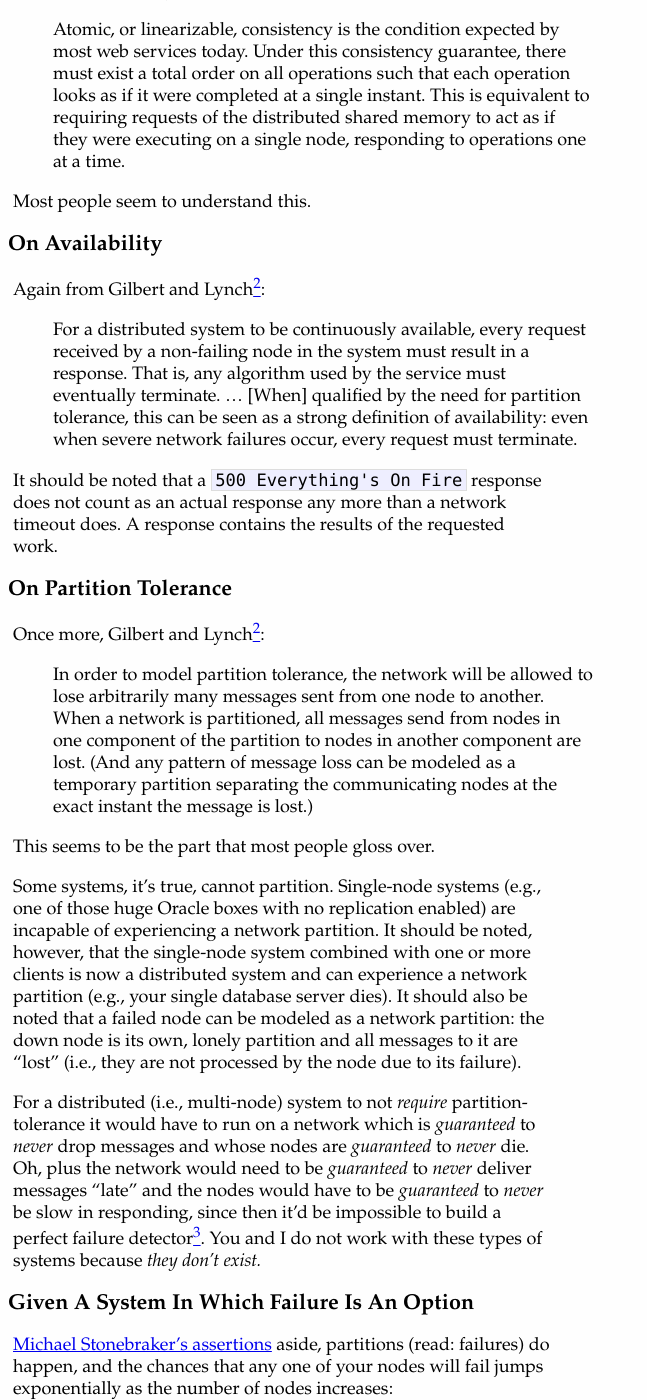
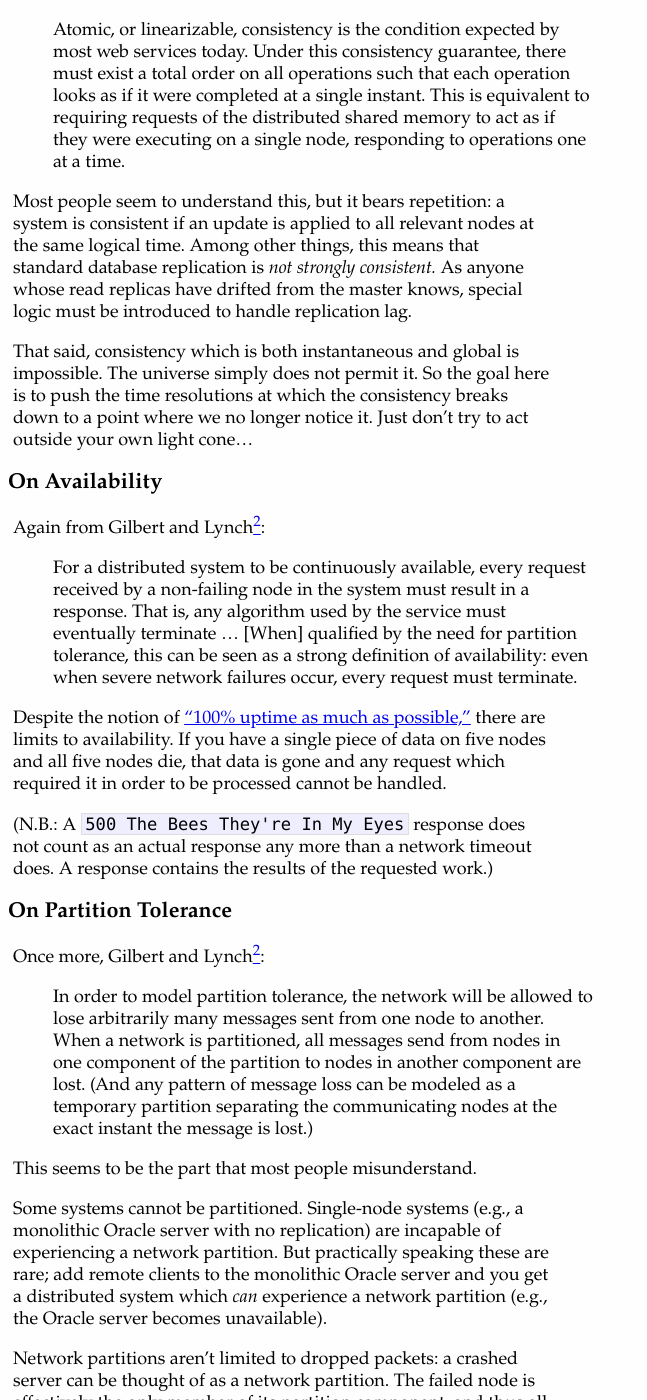
Before and after one commit to prahaladbelavadi/codahale.com, a Jekyll site: the page built from _posts/2010-10-07-you-cant-sacrifice-partition-tolerance.md, in a window 1280 px wide and 1400 px high, scrolled down 679 px. Shown: the whole window, without its empty margins (0-647 px from the left). Built offline with Jekyll 4.4.1, drawn with Linux system fonts in a browser that asks for light colours; Markdown is read by kramdown in place of the engine named in the settings; some of the changed text lies outside the part shown.

Commit message:
More updates.

```diff
--- a/_posts/2010-10-05-you-cant-sacrifice-partition-tolerance.md
+++ b/_posts/2010-10-07-you-cant-sacrifice-partition-tolerance.md
@@ -19,8 +19,8 @@
 he laid out his famous CAP Theorem: *a shared-data system can have at most two
 of the three following properties: **C**onsistency, **A**vailability, and
 tolerance to network **P**artitions.* In 2002, Gilbert and
-Lynch[<sup>2</sup>](#ft2) converted "Brewer's conjecture" into a formal
-definition with a formal proof. As far as I can tell, it's been misunderstood
+Lynch[<sup>2</sup>](#ft2) converted "Brewer's conjecture" into a more formal
+definition with an informal proof. As far as I can tell, it's been misunderstood
 ever since.
 
 So let's be clear on the terms we're using.
@@ -38,7 +38,16 @@
 > distributed shared memory to act as if they were executing on a single node,
 > responding to operations one at a time.
 
-Most people seem to understand this.
+Most people seem to understand this, but it bears repetition: a system is
+consistent if an update is applied to all relevant nodes at the same logical
+time. Among other things, this means that standard database replication is
+*not strongly consistent.* As anyone whose read replicas have drifted from the
+master knows, special logic must be introduced to handle replication lag.
+
+That said, consistency which is both instantaneous and global is impossible. The
+universe simply does not permit it. So the goal here is to push the time
+resolutions at which the consistency breaks down to a point where we no longer
+notice it. Just don't try to act outside your own light cone…
 
 
 On Availability
@@ -48,14 +57,19 @@
 
 > For a distributed system to be continuously available, every request received
 > by a non-failing node in the system must result in a response. That is, any
-> algorithm used by the service must eventually terminate. … [When] qualified by
+> algorithm used by the service must eventually terminate … [When] qualified by
 > the need for partition tolerance, this can be seen as a strong definition of
 > availability: even when severe network failures occur, every request must
 > terminate.
 
-It should be noted that a `500 Everything's On Fire` response does not count as
-an actual response any more than a network timeout does. A response contains the
-results of the requested work.
+Despite the notion of ["100% uptime as much as possible,"](http://blog.mongodb.org/post/381927266/what-about-durability)
+there are limits to availability. If you have a single piece of data on five
+nodes and all five nodes die, that data is gone and any request which required
+it in order to be processed cannot be handled.
+
+(N.B.: A `500 The Bees They're In My Eyes` response does not count as an actual
+response any more than a network timeout does. A response contains the results
+of the requested work.)
 
 
 On Partition Tolerance
@@ -70,24 +84,27 @@
 > modeled as a temporary partition separating the communicating nodes at the
 > exact instant the message is lost.)
 
-This seems to be the part that most people gloss over.
+This seems to be the part that most people misunderstand.
 
-Some systems, it's true, cannot partition. Single-node systems (e.g., one of
-those huge Oracle boxes with no replication enabled) are incapable of
-experiencing a network partition. It should be noted, however, that the
-single-node system combined with one or more clients is now a distributed system
-and can experience a network partition (e.g., your single database server dies).
-It should also be noted that a failed node can be modeled as a network
-partition: the down node is its own, lonely partition and all messages to it are
-"lost" (i.e., they are not processed by the node due to its failure).
+Some systems cannot be partitioned. Single-node systems (e.g., a monolithic
+Oracle server with no replication) are incapable of experiencing a network
+partition. But practically speaking these are rare; add remote clients to the
+monolithic Oracle server and you get a distributed system which *can* experience
+a network partition (e.g., the Oracle server becomes unavailable).
 
-For a distributed (i.e., multi-node) system to not *require* partition-tolerance
-it would have to run on a network which is *guaranteed* to *never* drop messages
-and whose nodes are *guaranteed* to *never* die. Oh, plus the network would need
-to be *guaranteed* to *never* deliver messages "late" and the nodes would have
-to be *guaranteed* to *never* be slow in responding, since then it'd be
-impossible to build a perfect failure detector[<sup>3</sup>](#ft3). You and I do
-not work with these types of systems because *they don't exist.*
+Network partitions aren't limited to dropped packets: a crashed server can be
+thought of as a network partition. The failed node is effectively the only
+member of its partition component, and thus all messages to it are "lost" (i.e.,
+they are not processed by the node due to its failure). Handling a crashed
+machine counts as partition-tolerance. (N.B.: A node which has gone offline is
+actually the easiest sort of failure to deal with—you're assured that the dead
+node is not giving incorrect responses to another component of your system.)
+
+For a distributed (i.e., multi-node) system to **not** require
+partition-tolerance it would have to run on a network which is *guaranteed to
+never drop messages* (or even deliver them late) and whose nodes are *guaranteed
+to never die*. You and I do not work with these types of systems because **they
+don't exist.**
 
 
 Given A System In Which Failure Is An Option
@@ -99,12 +116,15 @@
 
 *P(any failure) = 1 - P(individual node not failing)<sup>number of nodes</sup>*
 
-In a distributed system of any reasonable size, it is impossible to escape the
-requirement of failure recovery.
+If a single node has a 99.9% chance of not failing in a particular time period,
+a cluster of 40 has a 96.1% chance not failing. In other words, you've got
+around a 4% chance that *something* will go wrong. (And this is assuming that
+your failures are unrelated; in reality, they tend to cascade.)
 
 Therefore, the question you should be asking yourself is:
 
-> **In the event of failures, what do I sacrifice? Consistency? Or Availability?**
+> **In the event of failures, which will this system sacrifice? Consistency or
+> availability?**
 
 
 Choosing Consistency Over Availability
@@ -118,27 +138,27 @@
 of data whose "master" node is inside the partition component (like Membase).
 
 *This is perfectly reasonable.* There are plenty of things (atomic counters, for
-one) which are made much easier by strongly consistent systems. They are a
-perfectly valid type of tool for satisfying a particular set of business
-requirements.
+one) which are made much easier (or even possible) by strongly consistent
+systems. They are a perfectly valid type of tool for satisfying a particular set
+of business requirements.
 
 
 Choosing Availability Over Consistency
 --------------------------------------
 
-If the system chooses to provide Availability over Consistency in the presence
+If a system chooses to provide Availability over Consistency in the presence
 of partitions (all together now: failures), it will respond to all requests,
-potentially returning stale data on reads and potentially accepting conflicting
-writes. These inconsistencies are often resolved via causal ordering mechanisms
-like vector clocks and by application-specific conflict resolution procedures.
-(Dynamo systems usually offer both of these; Cassandra's timestamped
-Last-Writer-Wins conflict resolution being the main exception.)
+potentially returning stale reads and accepting conflicting writes. These
+inconsistencies are often resolved via causal ordering mechanisms like vector
+clocks and application-specific conflict resolution procedures. (Dynamo systems
+usually offer both of these; Cassandra's hard-coded Last-Writer-Wins conflict
+resolution being the main exception.)
 
 Again, *this is perfectly reasonable.* There are plenty of data models which are
 amenable to conflict resolution and for which stale reads are acceptable
 (ironically, many of these data models are in the financial industry) and for
 which unavailability results in massive bottom-line losses. (Amazon's shopping
-cart system is the canonical example of a Dynamo model[<sup>4</sup>](#ft4)).
+cart system is the canonical example of a Dynamo model[<sup>3</sup>](#ft3)).
 
 
 But Never Both
@@ -147,11 +167,29 @@
 **You cannot, however, choose both consistency and availability in a distributed
 system.**
 
+As a thought experiment, imagine a distributed system which keeps track of a
+single piece of data using three nodes—`A`, `B`, and `C`—and which claims to be
+both consistent and available in the face of network partitions. Misfortune
+strikes, and that system is partitioned into two components: `{A,B}` and `{C}`.
+In this state, a write request arrives at node `C` to update the single piece of
+data.
+
+That node only has two options:
+
+1. Accept the write, knowing that neither `A` nor `B` will know about this new
+   data until the partition heals.
+2. Refuse the write, knowing that the client might not be able to contact `A` or
+   `B` until the partition heals.
+
+You either choose availability (Door #1) or you choose consistency (Door #2).
+You cannot choose both.
+
 To claim to do so is claiming either that the system operates on a single node
 (and is therefore not distributed) or that an update applied to a node in one
 component of a network partition will also be applied to another node in a
-different partition component *without using the network* (and is therefore
-magical).
+different partition component ***magically***.
+
+This is, as you might imagine, rarely true.
 
 
 A Readjustment In Focus
@@ -185,19 +227,35 @@
 > order-of-magnitude difference in load between the peak second and the
 > minimum-load second. Thus we focus on yield rather than uptime.
 
+
+On Harvest
+----------
+
 **Harvest** is a far more overlooked metric, especially in the age of the
 relational database. If we imagine working on a search engine, however, we can
 imagine there being separate indexes for each word. The index of web pages which
-use the word "cute" is on node A, the index of web pages which use the word
-"baby" is on node B, and the index for the word "animals" is on machine C. A
-search, then, for "cute baby animals" which combined results from nodes A, B,
-and C would have a 100% harvest. If node B was unavailable, however, we might
-return a result for just "cute animals," which would be a harvest of 66%. In
-other words:
+use the word "cute" is on node `A`, the index of web pages which use the word
+"baby" is on node `B`, and the index for the word "animals" is on machine `C`. A
+search, then, for "cute baby animals" which combined results from nodes `A`,
+`B`, and `C` would have a 100% harvest. If node` B` was unavailable, however, we
+might  return a result for just "cute animals," which would be a harvest of 66%.
+In other words:
 
 *harvest = data available/complete data*
 
-As Brewer puts it[<sup>6</sup>](#ft6):
+Another example would be a system which stores versions of documents. In the
+event that some nodes are down, the system could choose to present the most
+recent version of a document that it could find, even if it knew there was a
+probability that it was not the most recent version it had stored.
+
+
+Favoring Yield Or Harvest
+-------------------------
+
+Whether a system favors yield or harvest (or is even *capable* of reducing
+harvest) tends to be an outcome of its design.
+
+As Brewer puts it[<sup>5</sup>](#ft5):
 
 > The key insight is that we can influence whether faults impact yield, harvest,
 > or both. Replicated systems tend to map faults to reduced capacity (and to
@@ -219,8 +277,8 @@
 
 Of course, any decent system should also be fault-tolerant. Both strongly
 consistent models like Paxos and highly available models like Dynamo can
-withstand the loss of a small number of nodes before having to choose between
-yield and harvest.
+withstand the loss of a certain number of nodes, but at some point every system
+will have to make a choice between preserving yield and preserving harvest.
 
 
 Well Now What
@@ -237,11 +295,11 @@
 -----
 
 Of the CAP theorem's Consistency, Availability, and Partition Tolerance,
-Partition Tolerance is mandatory. You cannot **not** choose it. It is suggested
-that you think about your availability in terms of *yield* (percent of requests
-answered successfully) and *harvest* (percent of required data actually
-included in the responses). Given sufficient failures, your system will have to
-sacrifice one of these two things.
+Partition Tolerance is mandatory in distributed systems. You cannot **not**
+choose it. Instead of CAP, you should think about your availability in terms of
+*yield* (percent of requests answered successfully) and *harvest* (percent of
+required data actually included in the responses) and which of these two your
+system will sacrifice when failures happen.
 
 
 References (i.e., Things You Should Read)
@@ -255,20 +313,17 @@
 2. Gilbert and Lynch. [Brewer's conjecture and the feasibility of consistent, available, partition-tolerant web services.](http://citeseerx.ist.psu.edu/viewdoc/download?doi=10.1.1.67.6951&rep=rep1&type=pdf)
    ACM SIGACT News (2002) vol. 33 (2) pp. 59 <a id="ft2" />
 
-3. Fischer et al. [Impossibility of distributed consensus with one faulty process.](http://groups.csail.mit.edu/tds/papers/Lynch/pods83-flp.pdf)
-   Journal of the ACM (1985) vol. 32 (2) <a id="ft3" />
+3. DeCandia et al. [Dynamo: Amazon's highly available key-value store.](http://s3.amazonaws.com/AllThingsDistributed/sosp/amazon-dynamo-sosp2007.pdf)
+   SOSP '07: Proceedings of twenty-first ACM SIGOPS symposium on Operating
+   systems principles (2007) <a id="ft3" />
 
-4. DeCandia et al. [Dynamo: Amazon's highly available key-value store.](http://s3.amazonaws.com/AllThingsDistributed/sosp/amazon-dynamo-sosp2007.pdf)
-   SOSP '07: Proceedings of twenty-first ACM SIGOPS symposium on Operating
-   systems principles (2007) <a id="ft4" />
+4. Fox and Brewer. [Harvest, yield, and scalable tolerant systems.](http://citeseerx.ist.psu.edu/viewdoc/download?doi=10.1.1.24.3690&rep=rep1&type=pdf)
+   Hot Topics in Operating Systems, 1999. Proceedings of the Seventh Workshop on
+   (1999) pp. 174 - 178 <a id="ft4" />
 
-5. Fox and Brewer. [Harvest, yield, and scalable tolerant systems.](http://citeseerx.ist.psu.edu/viewdoc/download?doi=10.1.1.24.3690&rep=rep1&type=pdf)
-   Hot Topics in Operating Systems, 1999. Proceedings of the Seventh Workshop on
-   (1999) pp. 174 - 178 <a id="ft5" />
-
-6. Brewer. [Lessons from giant-scale services.](http://citeseerx.ist.psu.edu/viewdoc/download?doi=10.1.1.83.4274&rep=rep1&type=pdf)
-   Internet Computing, IEEE (2001) vol. 5 (4) pp. 46 - 55 <a id="ft6" />
+5. Brewer. [Lessons from giant-scale services.](http://citeseerx.ist.psu.edu/viewdoc/download?doi=10.1.1.83.4274&rep=rep1&type=pdf)
+   Internet Computing, IEEE (2001) vol. 5 (4) pp. 46 - 55 <a id="ft5" />
 
 (As a sad postscript: all of the theoretical papers I've referenced are about a
-decade old and freely available. The cutting edge of blogs is arguing about
-topics which bore the tits off the actual researchers involved.)
+decade old and freely available online. The cutting edge of blogs is arguing
+about topics which bore the tits off the actual researchers involved.)
```
Also changed, not shown: other parts of _posts/2010-10-07-you-cant-sacrifice-partition-tolerance.md (+12 -8 lines).
